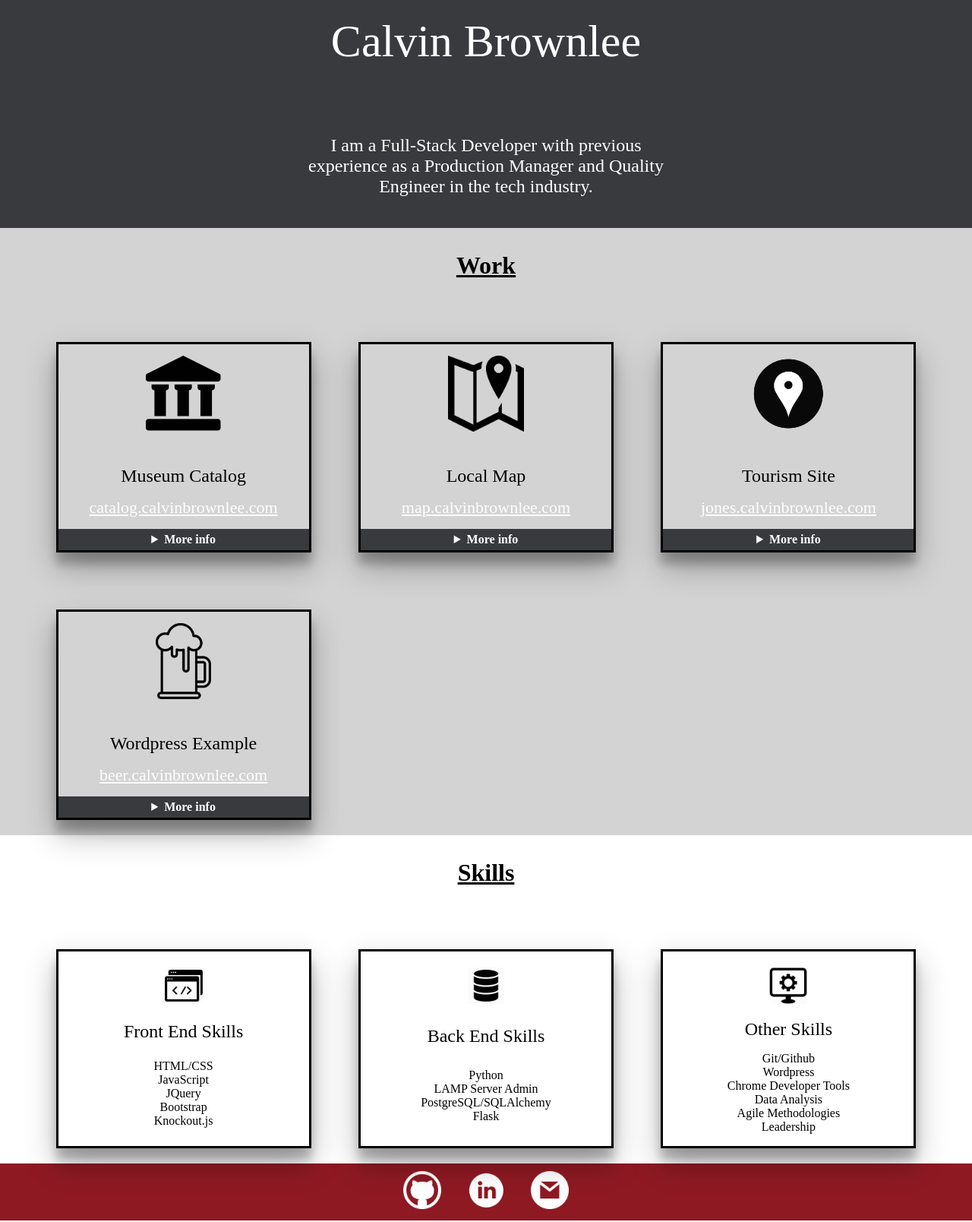
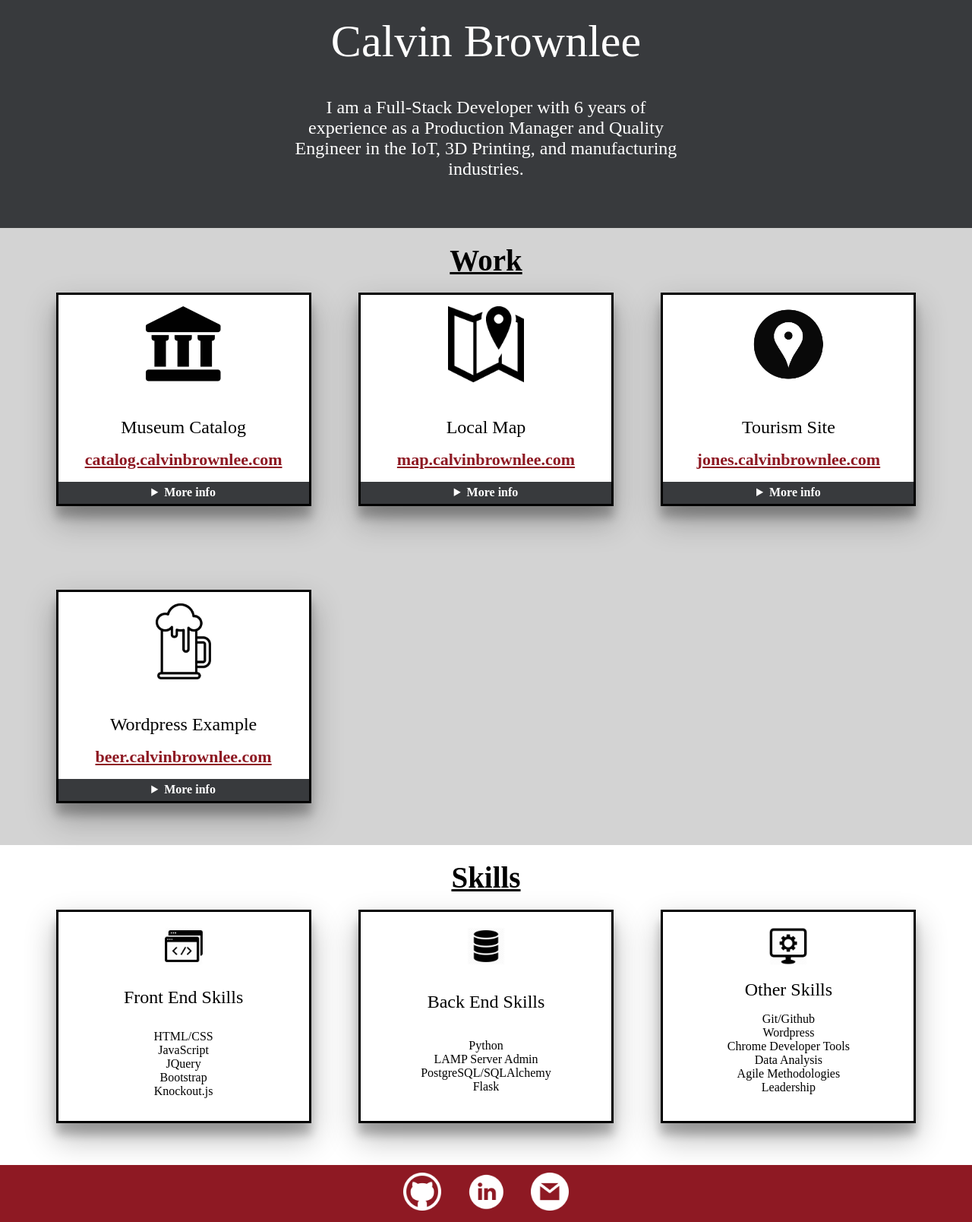
Before and after one commit to DrBrowntown/portfolio2, a plain HTML site: page index.html in a window 1280 px wide. Shown: the part 300-1908 px from the top of the page at 76% size. Drawn offline with nearby package versions, Linux system fonts and the light colour scheme; a web font is replaced by a local one.

Commit message:
feat: Change font color for link and work cards for better readability, cleaned up <link> tags, cleaned up margins/padding around lettering, removed extra H1 tags, and added alt text for images.

```diff
--- a/css/style.css
+++ b/css/style.css
@@ -1,6 +1,5 @@
 .grid > * {
   padding: 5px;
-
   margin: 0;
 }
 body {
@@ -12,6 +11,7 @@ a {
   color: white;
   font-size: 20px;
   margin: 15px;
+  font-weight: bold;
 }
 summary {
   font-weight: bold;
@@ -20,7 +20,6 @@ img {
 
     margin: 0 auto;
     height: 100%;
-
 }
 ul {
   list-style-type: none;
@@ -28,7 +27,7 @@ ul {
 
 .smalllink {
   font-size: 18px;
-  color: grey;
+  color: white;
 }
 
 /*Main grids*/
@@ -99,10 +98,13 @@ ul {
 .title {
   grid-area: title;
   text-decoration: underline;
-  padding-top: 5px;
+  font-size: 39px;
+  margin-top: 15px;
+  font-weight: bold;
 }
 .project1, .project2, .project3, .project4, .frontskills, .backskills, .otherskills {
   border: solid;
+  background: white;
   max-width: 290px;
   min-width: 290px;
   min-height: 250px;
@@ -132,6 +134,8 @@ ul {
 }
 .projectmenu {
   grid-area: pmenu;
+  color: #8e1923;
+
 }
 .pdetail {
   grid-area: pdetail;
@@ -171,6 +175,7 @@ ul {
 
 /*Banner grid elements*/
 .bannerlogo {
+  margin-top: 15px;
   grid-area: blogo;
   width: 200px;
   height: 200px;
@@ -313,27 +318,34 @@ ul {
   }
   .bannersummary {
     max-width: 510px;
+    padding-top: 0;
+    margin-top: -50px;
   }
   .bannerlogo {
     grid-template-rows: 200px 75px 100px;
 
   }
   .header {
-    padding-top: 25px;
+    padding: 15px;
     padding-bottom: 15px;
-
   }
   .banner {
     margin-top: 25px;
   }
+  .title {
+    padding: 0;
+    margin-bottom: -40px;
+  }
   .project1, .project2, .project3, .project4, .frontskills, .backskills, .otherskills {
-    margin-bottom: 15px;
+    margin-bottom: 50px;
     min-width: 330px;
     max-width: 330px;
     max-height: 275px;
+    min-height: 275px;
   }
   .pdetail {
     min-width: 320px;
+
   }
 
   a {
--- a/index.html
+++ b/index.html
@@ -13,7 +13,7 @@
         <script src="https://maxcdn.bootstrapcdn.com/bootstrap/3.3.7/js/bootstrap.min.js"></script>
         <script async src="js/styles.js"></script>
         <!-- Global site tag (gtag.js) - Google Analytics -->
-        <link rel="shortcut icon" type="image/ico" href="images/favicon.ico">
+        <link rel="shortcut icon" type="image/ico" href="images/favicon.ico"></link>
         <script async src="https://www.googletagmanager.com/gtag/js?id=UA-115771481-1"></script>
         <script>
           window.dataLayer = window.dataLayer || [];
@@ -39,18 +39,18 @@
             Calvin Brownlee
           </div>
           <header class="bannersummary">
-           I am a Full-Stack Developer with previous experience as a Production Manager and Quality Engineer in the tech industry.
+           I am a Full-Stack Developer with 6 years of experience as a Production Manager and Quality Engineer in the IoT, 3D Printing, and manufacturing industries.
           </header>
         </div>
         <div class="work" id="workid">
           <div class="title">
-            <h1>Work</h1>
+            Work
           </div>
 
           <div class="project1 fade-in shadow">
-            <img class="projecticon" src="images/museum.png">
+            <img class="projecticon" src="images/museum.png" alt="museum icon">
             <div class="projecttitle">Museum Catalog</div>
-            <a href="http://www.catalog.calvinbrownlee.com/">catalog.calvinbrownlee.com</a>
+            <a class="projectmenu" href="http://www.catalog.calvinbrownlee.com/">catalog.calvinbrownlee.com</a>
             <details class="pdetail">
                 <summary>More info</summary>
                <b>Tech Used:</b> Python, Flask, PostgreSQL, OAuth2, AWS<hr>
@@ -58,9 +58,9 @@
             </details>
           </div>
           <div class="project2 fade-in fade-in2 shadow">
-            <img class="projecticon" src="images/map.png">
+            <img class="projecticon" src="images/map.png" alt="map icon">
             <div class="projecttitle">Local Map</div>
-            <a href="http://www.map.calvinbrownlee.com/">map.calvinbrownlee.com</a>
+            <a class="projectmenu" href="http://www.map.calvinbrownlee.com/">map.calvinbrownlee.com</a>
             <details class="pdetail">
                 <summary>More info</summary>
                 <b>Tech Used:</b> Javascript, Google Map API, Knockout.js, AWS<hr>
@@ -68,9 +68,9 @@
             </details>
           </div>
           <div class="project3 fade-in fade-in3 shadow">
-            <img class="projecticon" src="images/tour.png">
+            <img class="projecticon" src="images/tour.png" alt="tour icon">
             <div class="projecttitle">Tourism Site</div>
-            <a href="http://www.jones.calvinbrownlee.com/">jones.calvinbrownlee.com</a>
+            <a class="projectmenu" href="http://www.jones.calvinbrownlee.com/">jones.calvinbrownlee.com</a>
             <details class="pdetail">
                 <summary>More info</summary>
                 <b>Tech Used:</b> HTML, CSS, AWS<hr>
@@ -78,9 +78,9 @@
             </details>
           </div>
           <div class="project4 fade-in fade-in4 shadow">
-            <img class="projecticon" src="images/beer.png">
+            <img class="projecticon" src="images/beer.png" alt="beer icon">
             <div class="projecttitle">Wordpress Example</div>
-            <a href="http://www.beer.calvinbrownlee.com/">beer.calvinbrownlee.com</a>
+            <a class="projectmenu" href="http://www.beer.calvinbrownlee.com/">beer.calvinbrownlee.com</a>
             <details class="pdetail">
                 <summary>More info</summary>
                 <b>Tech Used:</b> Wordpress, Elemator, AWS(Bitnami)
@@ -90,10 +90,10 @@
 
         <div class="skills" id="skillsid">
           <div class="title">
-            <h1>Skills</h1>
+            Skills
           </div>
           <div class="frontskills fade-in fade-in3 shadow">
-            <img class="skillicon" src="images/frontend.png">
+            <img class="skillicon" src="images/frontend.png" alt=" frontend skill icon">
             <div class="skilltitle">Front End Skills</div>
             <ul class="skilllist">
               <li>HTML/CSS</li>
@@ -104,7 +104,7 @@
             </ul>
           </div>
           <div class="backskills fade-in fade-in2 shadow">
-            <img class="skillicon" src="images/backend.png">
+            <img class="skillicon" src="images/backend.png" alt="backend skill icon">
             <div class="skilltitle">Back End Skills</div>
             <ul class="skilllist">
               <li>Python</li>
@@ -114,7 +114,7 @@
             </ul>
           </div>
           <div class="otherskills fade-in shadow">
-            <img class="skillicon" src="images/otherskills.png">
+            <img class="skillicon" src="images/otherskills.png" alt="other skill icon">
             <div class="skilltitle">Other Skills</div>
             <ul class="skilllist">
               <li>Git/Github</li>
@@ -129,14 +129,14 @@
         <footer class="footer" id="footerid">
 
           <a href="https://github.com/DrBrowntown">
-          <img src="images/github.png" class="contacticon"></a>
+          <img src="images/github.png" class="contacticon" alt="github icon"></a>
           <a href="https://www.linkedin.com/in/calvinbrownlee/">
-          <img src="images/linkedin.png" class="contacticon"></a>
+          <img src="images/linkedin.png" class="contacticon" alt="linkedIn icon"></a>
           <a href="mailto:calvinbrownlee@gmail.com">
-          <img src="images/email.png" class="contacticon"></a>
+          <img src="images/email.png" class="contacticon" alt="email icon"></a>
         </footer>
       </div>
     </body>
-    <link rel="stylesheet" type="text/css" href="css/style.css">
-    <link href="https://fonts.googleapis.com/css?family=Alegreya|Alegreya+Sans|Merriweather|Merriweather+Sans|Nunito|Nunito+Sans|Quattrocento|Quattrocento+Sans|Roboto|Roboto+Mono|Roboto+Slab" rel="stylesheet">
+    <link rel="stylesheet" type="text/css" href="css/style.css"></link>
+    <link href="https://fonts.googleapis.com/css?family=Alegreya|Alegreya+Sans|Merriweather|Merriweather+Sans|Nunito|Nunito+Sans|Quattrocento|Quattrocento+Sans|Roboto|Roboto+Mono|Roboto+Slab" rel="stylesheet"></link>
 </html>
```
